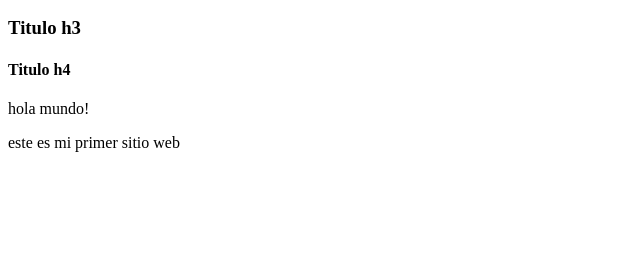
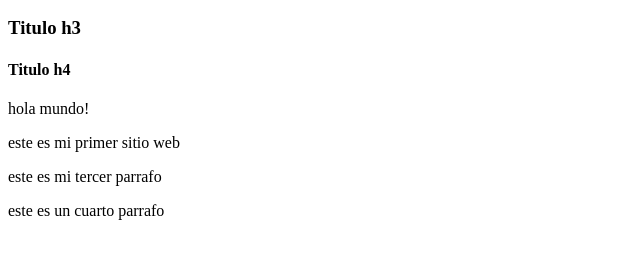
Before and after one commit to sebastianbascuvega/bootcampfrontend, a plain HTML site: page index.html in a window 1280 px wide. Shown: the part 96-354 px from the top of the page, without its empty margins (0-640 px from the left). Drawn offline with Linux system fonts and the light colour scheme.

Commit message:
se agrego un tercer y cuarto parrafo

```diff
--- a/index.html
+++ b/index.html
@@ -10,6 +10,8 @@
       <div>
         <p>hola mundo!</p>
         <p>este es mi primer sitio web</p>
+        <p>este es mi tercer parrafo</p>
+        <p>este es un cuarto parrafo</p>
       </div>
     </body>
 </html>
```
